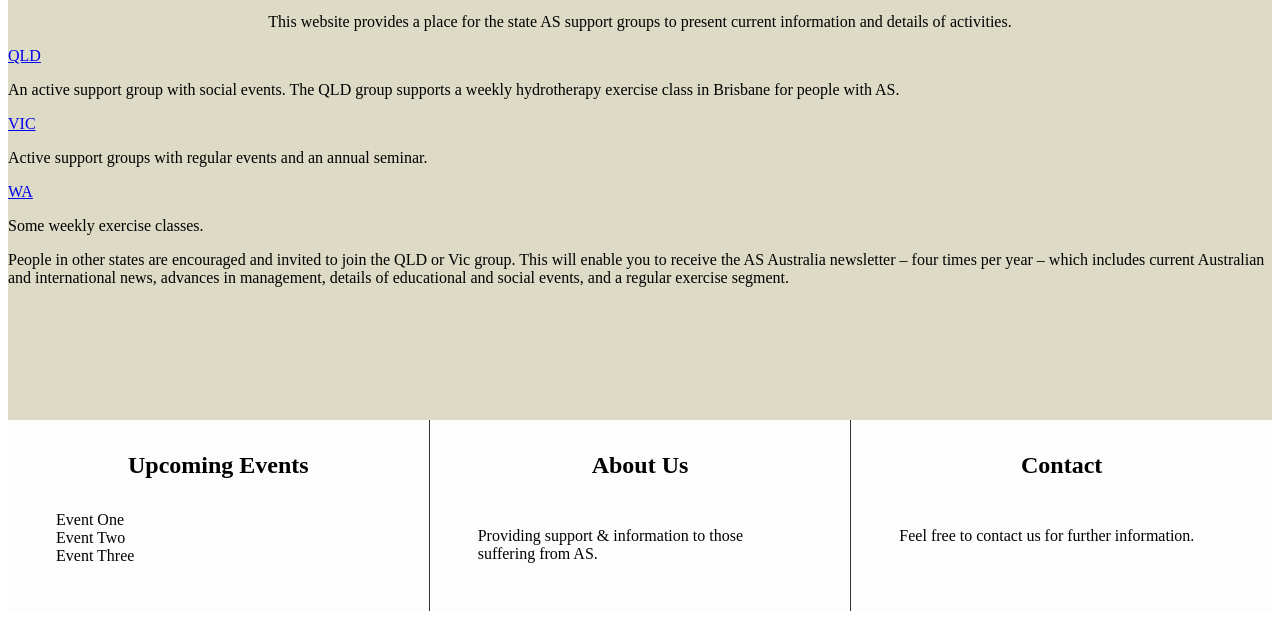
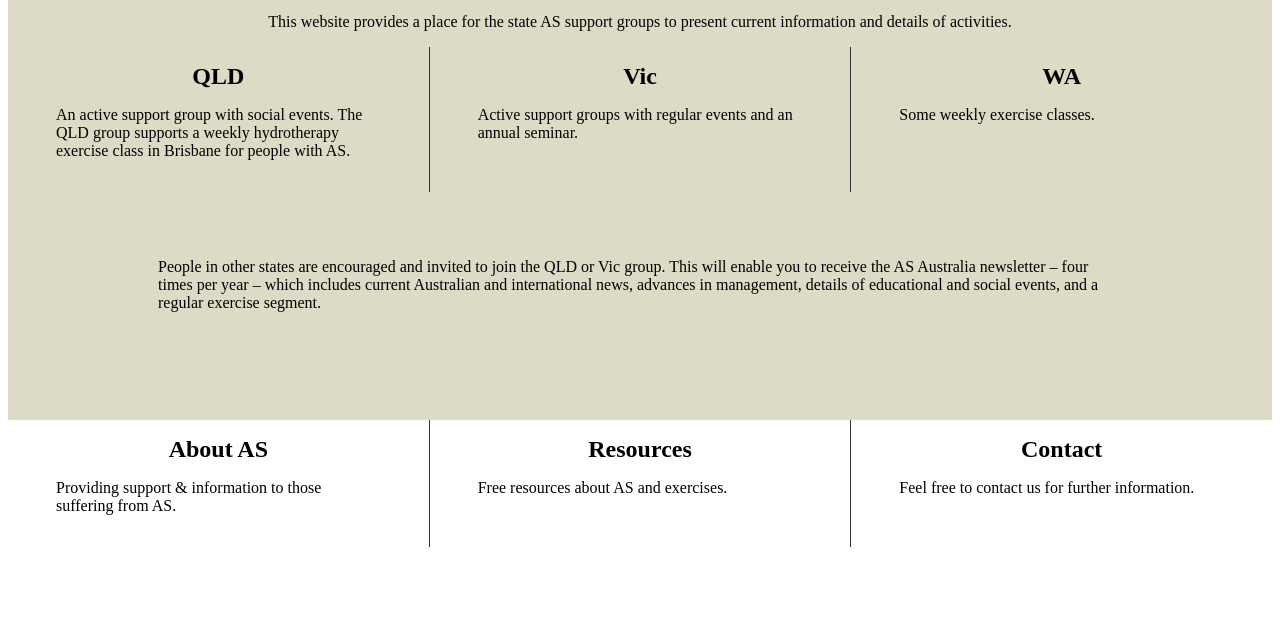
Before and after one commit to GlynL/as-qld, a Gatsby site: page / in a window 1280 px wide. Shown: the part 388-1007 px from the top of the page. After the commit the page ends 943 px from the top, so only its background shows below. Built offline with nearby package versions, Linux system fonts and the light colour scheme; Gatsby itself is replaced by a stand-in of ours.

Commit message:
updated front page and some stuff

```diff
--- a/src/components/banner.js
+++ b/src/components/banner.js
@@ -6,6 +6,9 @@ import styled from 'styled-components'
 import Title from './h1'
 import Navbar from './navbar'
 import Membership from './membership'
+import ThreeHighlights from './three-highlights'
+
+import { stateHighlights } from '../data'
 
 const StyledSection = styled.section`
   background: #dddac5;
@@ -26,6 +29,10 @@ const StyledImg = styled(Img)`
   margin: 0 auto;
 `
 
+const StyledP = styled.p`
+  padding: 50px 150px;
+`
+
 const Banner = ({ data }) => (
   <StyledSection>
     <Navbar />
@@ -38,32 +45,18 @@ const Banner = ({ data }) => (
           present current information and details of activities.
         </p>
       </StyledHeader>
-      <section>
-        <div>
-          <Link to="qld">QLD</Link>
-          <p>
-            An active support group with social events. The QLD group supports a
-            weekly hydrotherapy exercise class in Brisbane for people with AS.
-          </p>
-        </div>
-        <div>
-          <Link to="vic">VIC</Link>
-          <p>
-            Active support groups with regular events and an annual seminar.
-          </p>
-        </div>
-        <div>
-          <Link to="wa">WA</Link>
-          <p>Some weekly exercise classes.</p>
-        </div>
-        <p>
-          People in other states are encouraged and invited to join the QLD or
-          Vic group. This will enable you to receive the AS Australia newsletter
-          – four times per year – which includes current Australian and
-          international news, advances in management, details of educational and
-          social events, and a regular exercise segment.
-        </p>
-      </section>
+      <ThreeHighlights
+        one={stateHighlights.qld}
+        two={stateHighlights.vic}
+        three={stateHighlights.wa}
+      />
+      <StyledP>
+        People in other states are encouraged and invited to join the QLD or Vic
+        group. This will enable you to receive the AS Australia newsletter –
+        four times per year – which includes current Australian and
+        international news, advances in management, details of educational and
+        social events, and a regular exercise segment.
+      </StyledP>
     </Container>
   </StyledSection>
 )
--- a/src/components/highlights.js
+++ b/src/components/highlights.js
@@ -42,7 +42,7 @@ export default () => (
       </List>
     </StyledDiv>
     <StyledDiv>
-      <StyledTitle>About Us</StyledTitle>
+      <StyledTitle>About AS</StyledTitle>
       <Paragraph>
         Providing support & information to those suffering from AS.
       </Paragraph>
--- /dev/null
+++ b/src/components/three-highlights.js
@@ -0,0 +1,41 @@
+import React from 'react'
+import styled from 'styled-components'
+import Title from './h2'
+
+const StyledSection = styled.section`
+  display: flex;
+`
+
+const StyledDiv = styled.div`
+  flex: 1;
+  border-right: ${props => (props.last ? 'none' : '1px solid #333')};
+  display: flex;
+  flex-direction: column;
+  padding: 1rem 1rem 2rem 1rem;
+`
+const StyledTitle = styled(Title)`
+  align-self: center;
+  margin-top: 0;
+`
+
+const Paragraph = styled.p`
+  padding: 0 2rem;
+  margin: 0;
+`
+
+export default ({ one, two, three }) => (
+  <StyledSection>
+    <Highlight title={one.title} text={one.text} />
+    <Highlight title={two.title} text={two.text} />
+    <Highlight title={three.title} text={three.text} last />
+  </StyledSection>
+)
+
+const Highlight = ({ title, text, last }) => {
+  return (
+    <StyledDiv last={last}>
+      <StyledTitle>{title}</StyledTitle>
+      <Paragraph>{text}</Paragraph>
+    </StyledDiv>
+  )
+}
--- /dev/null
+++ b/src/data.js
@@ -0,0 +1,30 @@
+export const stateHighlights = {
+  qld: {
+    title: 'QLD',
+    text:
+      'An active support group with social events. The QLD group supports a weekly hydrotherapy exercise class in Brisbane for people with AS.',
+  },
+  vic: {
+    title: 'Vic',
+    text: 'Active support groups with regular events and an annual seminar.',
+  },
+  wa: {
+    title: 'WA',
+    text: 'Some weekly exercise classes.',
+  },
+}
+
+export const infoHighlights = {
+  aboutAS: {
+    title: 'About AS',
+    text: 'Providing support & information to those suffering from AS.',
+  },
+  contact: {
+    title: 'Contact',
+    text: 'Feel free to contact us for further information.',
+  },
+  resources: {
+    title: 'Resources',
+    text: 'Free resources about AS and exercises.',
+  },
+}
--- a/src/pages/index.js
+++ b/src/pages/index.js
@@ -2,6 +2,8 @@ import React from 'react'
 import Banner from '../components/banner'
 import Highlights from '../components/highlights'
 import SEO from '../components/seo'
+import ThreeHighlights from '../components/three-highlights'
+import { infoHighlights } from '../data'
 
 const IndexPage = () => (
   <div>
@@ -16,7 +18,11 @@ const IndexPage = () => (
       ]}
     />
     <Banner />
-    <Highlights />
+    <ThreeHighlights
+      one={infoHighlights.aboutAS}
+      two={infoHighlights.resources}
+      three={infoHighlights.contact}
+    />
   </div>
 )
 
```
Also changed, not shown: src/pages/contact.js (+0 -11 lines).
